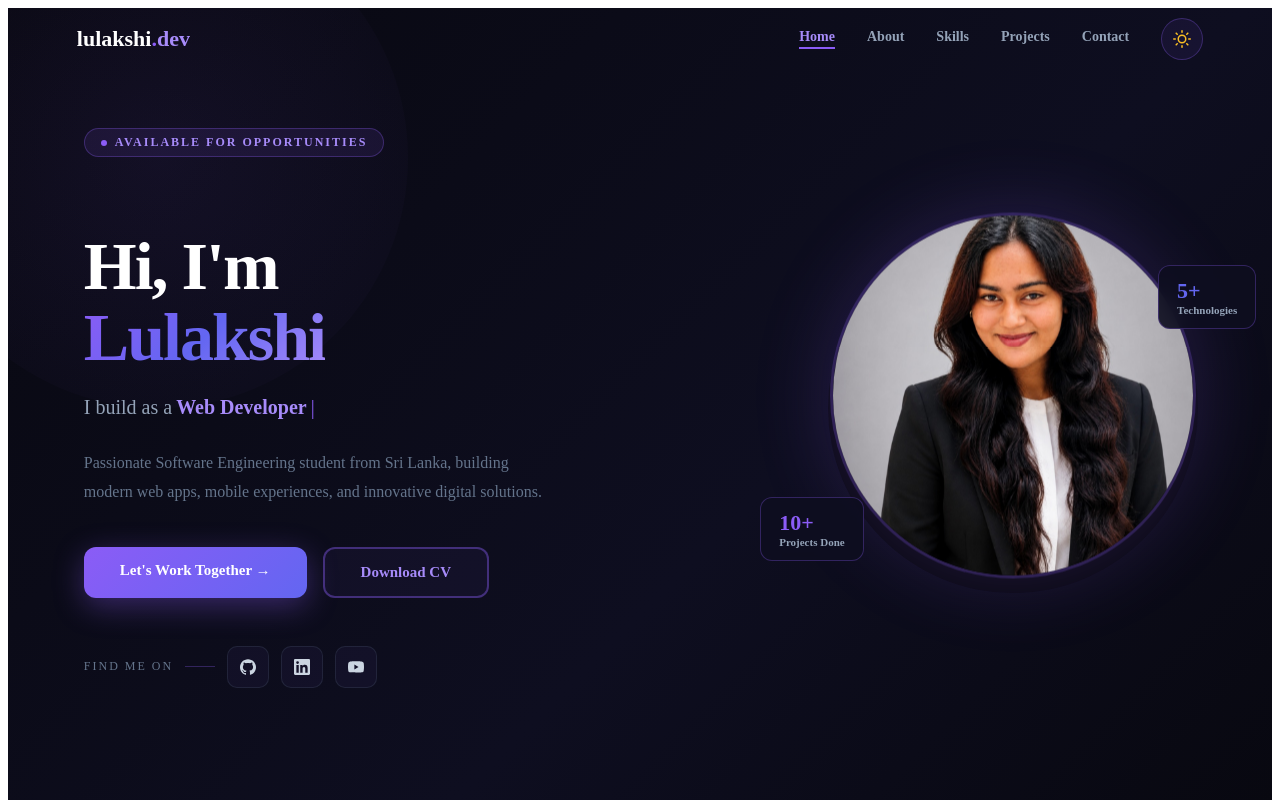
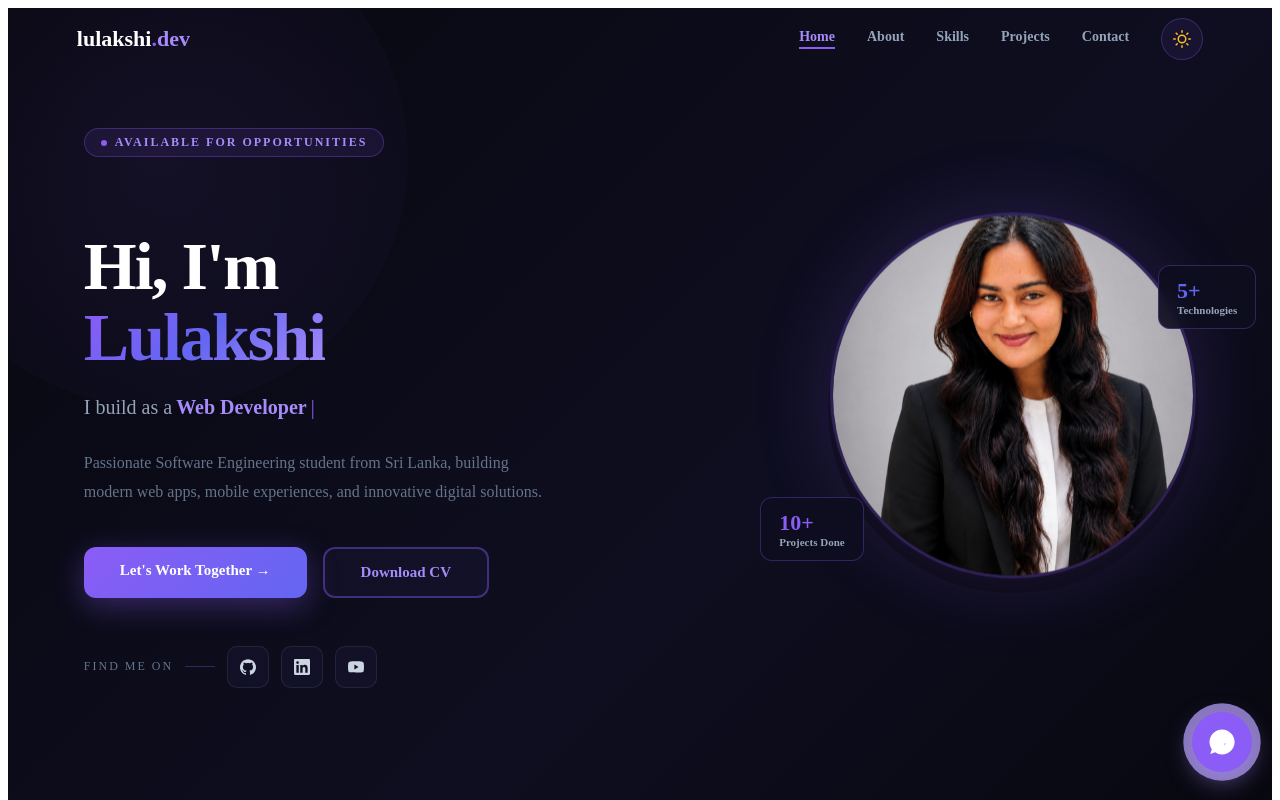
Before and after one commit to Lulakshisl/portfolio, a React app: page / in a window 1280 px wide. Shown: the top 800 px of the page. Built offline with nearby package versions, Linux system fonts and the light colour scheme; the HTML template or start-up script is replaced by a standard one.

Commit message:
floting whatsapp add

```diff
--- a/src/App.tsx
+++ b/src/App.tsx
@@ -6,6 +6,7 @@ import Skills from './sections/Skills'
 import Projects from './sections/Projects'
 import Contact from './sections/Contact'
 import Footer from './components/Footer'
+import FloatingWhatsApp from './components/FloatingWhatsApp'
 
 export const ThemeContext = createContext({ dark: true, toggle: () => {} })
 
@@ -24,6 +25,7 @@ function App() {
         <div id="projects"><Projects /></div>
         <div id="contact"><Contact /></div>
         <Footer />
+        <FloatingWhatsApp />
       </div>
     </ThemeContext.Provider>
   )
--- /dev/null
+++ b/src/components/FloatingWhatsApp.tsx
@@ -0,0 +1,42 @@
+const FloatingWhatsApp = () => {
+  return (
+    <a
+      href="https://wa.me/94750184902"
+      target="_blank"
+      rel="noreferrer"
+      aria-label="Chat on WhatsApp"
+      className="wa-float"
+      style={{
+        position: 'fixed',
+        bottom: '28px',
+        right: '28px',
+        zIndex: 999,
+        width: '60px',
+        height: '60px',
+        borderRadius: '50%',
+        background: '#8b5cf6',
+        display: 'flex',
+        alignItems: 'center',
+        justifyContent: 'center',
+        boxShadow: '0 8px 24px #a78bfa',
+        textDecoration: 'none'
+      }}
+    >
+      <svg viewBox="0 0 24 24" width="30" height="30" fill="white">
+        <path d="M17.472 14.382c-.297-.149-1.758-.867-2.03-.967-.273-.099-.471-.148-.67.15-.197.297-.767.966-.94 1.164-.173.199-.347.223-.644.075-.297-.15-1.255-.463-2.39-1.475-.883-.788-1.48-1.761-1.653-2.059-.173-.297-.018-.458.13-.606.149-.149.347-.347.521-.521.174-.174.247-.297.371-.495.124-.198.062-.371-.025-.52-.087-.149-.748-1.81-.999-2.443-.196-.504-.401-.466-.557-.467-.166-.001-.345-.002-.529-.002-.184 0-.5.067-.747.347-.247.279-.943.92-1.025 2.198-.082 1.278.62 2.564.747 2.747.124.176.166.227.297.396.124.155 1.292 1.94 2.93 2.71 1.62.762 1.92.62 2.32.578.397-.04 1.29-.527 1.473-1.038.184-.51.184-.948.13-1.038-.05-.087-.247-.149-.521-.297M12.05 2C6.5 2 2 6.477 2 11.99c0 2.122.667 4.099 1.84 5.71L2.65 21.5l3.91-1.275A9.973 9.973 0 0 0 12.05 22c5.55 0 10.05-4.477 10.05-9.99C22.1 6.477 17.6 2 12.05 2z"/>
+      </svg>
+
+      <style>{`
+        .wa-float {
+          animation: wa-pulse 2.5s ease-in-out infinite;
+        }
+        @keyframes wa-pulse {
+          0%, 100% { box-shadow: 0 8px 24px #a78bfa; }
+          50% { box-shadow: 0 8px 24px #a78bfa7a, 0 0 0 10px #ac97e9e3; }
+        }
+      `}</style>
+    </a>
+  )
+}
+
+export default FloatingWhatsApp
--- a/src/sections/About.tsx
+++ b/src/sections/About.tsx
@@ -3,7 +3,7 @@ import { ThemeContext } from '../App'
 
 const About = () => {
   const { dark } = useContext(ThemeContext)
-  const stats = [['10+','Projects'],['5+','Technologies'],['2+','Years Learning']]
+  const stats = [['6+','Projects'],['5+','Technologies'],['2+','Years Learning']]
   const info = [['Name','Lulakshi Madubashini'],['Country','Sri Lanka '],['Email','lulakshimadubashini@gmail.com'],['Status','Open to Opportunities ']]
 
   const bg = dark ? 'linear-gradient(180deg,#080810 0%,#0a0a18 100%)' : 'linear-gradient(180deg,#f8f7ff 0%,#ede9fe 100%)'
--- a/src/sections/Contact.tsx
+++ b/src/sections/Contact.tsx
@@ -44,8 +44,9 @@ const Contact = () => {
   const cardBorder = dark ? 'rgba(139,92,246,0.15)' : 'rgba(124,58,237,0.15)'
   const valueText = dark ? '#e2e8f0' : '#1e1b4b'
   const iconBoxBg = dark ? 'rgba(139,92,246,0.12)' : 'rgba(124,58,237,0.08)'
-  const formBg = dark ? 'rgba(14,14,28,0.6)' : 'rgba(255,255,255,0.6)'
-  const inputBg = dark ? 'rgba(14,14,28,0.8)' : 'rgba(255,255,255,0.9)'
+  const formBg = dark ? 'rgba(20,20,38,0.9)' : 'rgba(255,255,255,0.95)'
+  const formBorder = dark ? 'rgba(139,92,246,0.25)' : 'rgba(124,58,237,0.25)'
+  const inputBg = dark ? 'rgba(8,8,20,0.8)' : 'rgba(245,243,255,0.9)'
   const inputBorder = dark ? 'rgba(139,92,246,0.2)' : 'rgba(124,58,237,0.18)'
   const inputText = dark ? 'white' : '#1e1b4b'
   const labelText = dark ? '#94a3b8' : '#6b5b95'
@@ -66,10 +67,14 @@ const Contact = () => {
 
         <div style={{display:'grid',gridTemplateColumns:'1fr 1fr',gap:'48px',alignItems:'start'}}>
 
+          {/* Contact cards block */}
+          <div>
+            <h3 style={{color:heading,fontSize:'16px',fontWeight:'700',marginBottom:'16px',opacity:0.7}}>Contact Details</h3>
             <div style={{display:'grid',gridTemplateColumns:'1fr 1fr',gap:'14px'}}>
               {contacts.map(c=>(
                 <a key={c.label} href={c.href} target={c.href.startsWith('http')?'_blank':undefined} rel="noreferrer"
-                style={{background:c.highlight?'linear-gradient(135deg,#8b5cf6,#6366f1)':cardBg,border:c.highlight?'none':`1px solid ${cardBorder}`,borderRadius:'14px',padding:'18px',textDecoration:'none',display:'block',boxShadow:c.highlight?'0 8px 30px rgba(139,92,246,0.3)':'none'}}>
+                  className="contact-card"
+                  style={{background:c.highlight?'linear-gradient(135deg,#8b5cf6,#6366f1)':cardBg,border:c.highlight?'none':`1px solid ${cardBorder}`,borderRadius:'14px',padding:'18px',textDecoration:'none',display:'block'}}>
                   <div style={{
                     width:'40px',height:'40px',borderRadius:'10px',marginBottom:'10px',
                     display:'flex',alignItems:'center',justifyContent:'center',
@@ -83,13 +88,17 @@ const Contact = () => {
                 </a>
               ))}
             </div>
+          </div>
 
-          <div style={{background:formBg,border:`1px solid ${cardBorder}`,borderRadius:'20px',padding:'32px'}}>
+          {/* Message form block - visually separated */}
+          <div>
+            <h3 style={{color:heading,fontSize:'16px',fontWeight:'700',marginBottom:'16px',opacity:0.7}}>Send a Message</h3>
+            <div style={{background:formBg,border:`1px solid ${formBorder}`,borderRadius:'20px',padding:'32px',boxShadow:dark?'0 20px 50px rgba(139,92,246,0.1)':'0 20px 50px rgba(124,58,237,0.08)'}}>
               <p style={{color:muted,fontSize:'14px',marginBottom:'24px',lineHeight:'1.6'}}>Drop a message — it'll open in WhatsApp ready to send.</p>
               <div style={{display:'grid',gridTemplateColumns:'1fr 1fr',gap:'14px',marginBottom:'14px'}}>
                 <div>
                   <label style={{color:labelText,fontSize:'11px',fontWeight:'700',letterSpacing:'1px',textTransform:'uppercase',display:'block',marginBottom:'6px'}}>Your Name</label>
-                <input value={name} onChange={e=>setName(e.target.value)} placeholder="Lushi Wijesinghe" style={inp}/>
+                  <input value={name} onChange={e=>setName(e.target.value)} placeholder="Lushi wijesinghe" style={inp}/>
                 </div>
                 <div>
                   <label style={{color:labelText,fontSize:'11px',fontWeight:'700',letterSpacing:'1px',textTransform:'uppercase',display:'block',marginBottom:'6px'}}>Your Email</label>
@@ -107,9 +116,21 @@ const Contact = () => {
                 </button>
               </div>
             </div>
+          </div>
 
         </div>
       </div>
+
+      <style>{`
+        .contact-card {
+          transition: transform 0.3s ease, box-shadow 0.3s ease, border-color 0.3s ease;
+        }
+        .contact-card:hover {
+          transform: translateY(-6px);
+          box-shadow: 0 14px 30px rgba(139,92,246,0.25);
+          border-color: #8b5cf6 !important;
+        }
+      `}</style>
     </div>
   )
 }
```
Lines whose indentation alone changed are shown as unchanged.
